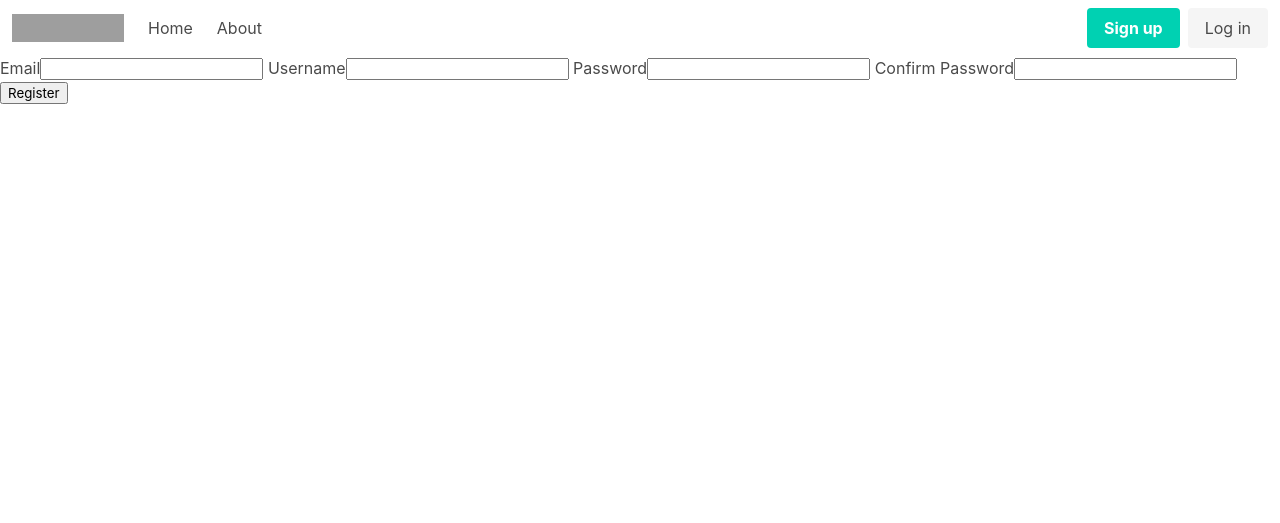
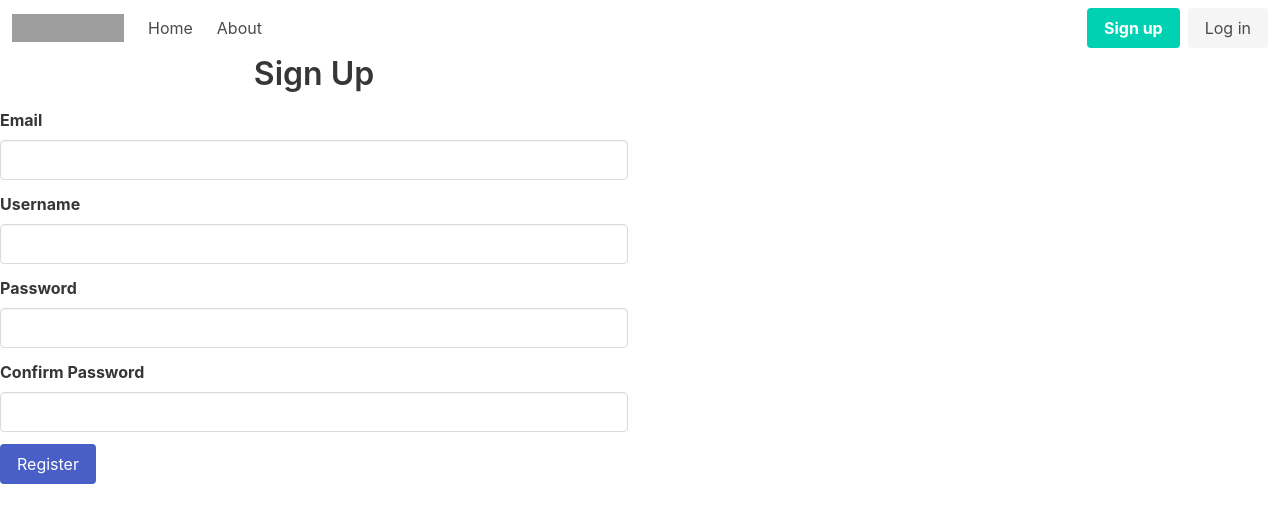
Before and after one commit to seraficaj/QuenchMarks, a Flask app: page /register in a window 1280 px wide. Shown: the top 523 px of the page. Run offline with Flask 2, Linux system fonts and the light colour scheme; some libraries are stand-ins or nearby versions; grey boxes are pictures that could not be loaded.

Commit message:
style sign up form with bulma

```diff
--- a/QuenchMarks/templates/base.html
+++ b/QuenchMarks/templates/base.html
@@ -43,20 +43,27 @@
                 <div class="navbar-end">
                     <div class="navbar-item">
                         <div class="buttons">
-                            <a href="{{url_for('users.register')}}" class="button is-primary">
+                            <a
+                                href="{{url_for('users.register')}}"
+                                class="button is-primary"
+                            >
                                 <strong>Sign up</strong>
                             </a>
-                            <a href="{{url_for('users.login')}}" class="button is-light"> Log in </a>
+                            <a
+                                href="{{url_for('users.login')}}"
+                                class="button is-light"
+                            >
+                                Log in
+                            </a>
                         </div>
                     </div>
                 </div>
             </div>
         </nav>
-        {% block content %}
         <div class="content">
-            <div class="columns"></div>
+            <div class="columns">{% block content %}</div>
+            {% endblock %}
         </div>
-        {% endblock %}
         <script src="{{ url_for('static', filename='js/app.js') }}"></script>
     </body>
 </html>
--- a/QuenchMarks/templates/register.html
+++ b/QuenchMarks/templates/register.html
@@ -1,11 +1,27 @@
-{% extends "base.html" %}
-{% block content %}
-<form method="POST">
-    {{form.hidden_tag()}}
-    {{form.email.label}}{{form.email}}
-    {{form.username.label}}{{form.username}}
-    {{form.password.label}}{{form.password}}
-    {{form.pass_confirm.label}}{{form.pass_confirm}}
-    {{form.submit()}}
-</form>
+{% extends "base.html" %} {% block content %}
+<div class="column is-half is-centered">
+    <h1 class="has-text-centered">Sign Up</h1>
+    <form method="POST">
+        {{form.hidden_tag()}}
+        <div class="field">
+            {{form.email.label(class="label")}}
+            <div class="control">{{form.email(class="input")}}</div>
+        </div>
+        <div class="field">
+            {{form.username.label(class="label")}}
+            <div class="control">{{form.username(class="input")}}</div>
+        </div>
+        <div class="field">
+            {{form.password.label(class="label")}}
+            <div class="control">{{form.password(class="input")}}</div>
+        </div>
+        <div class="field">
+            {{form.pass_confirm.label(class="label")}}
+            <div class="control">{{form.pass_confirm(class="input")}}</div>
+        </div>
+        <div class="field">
+            <div class="control">{{form.submit(class="button is-link")}}</div>
+        </div>
+    </form>
+</div>
 {% endblock %}
```
Also changed, not shown: QuenchMarks/data.sqlite (deleted).
